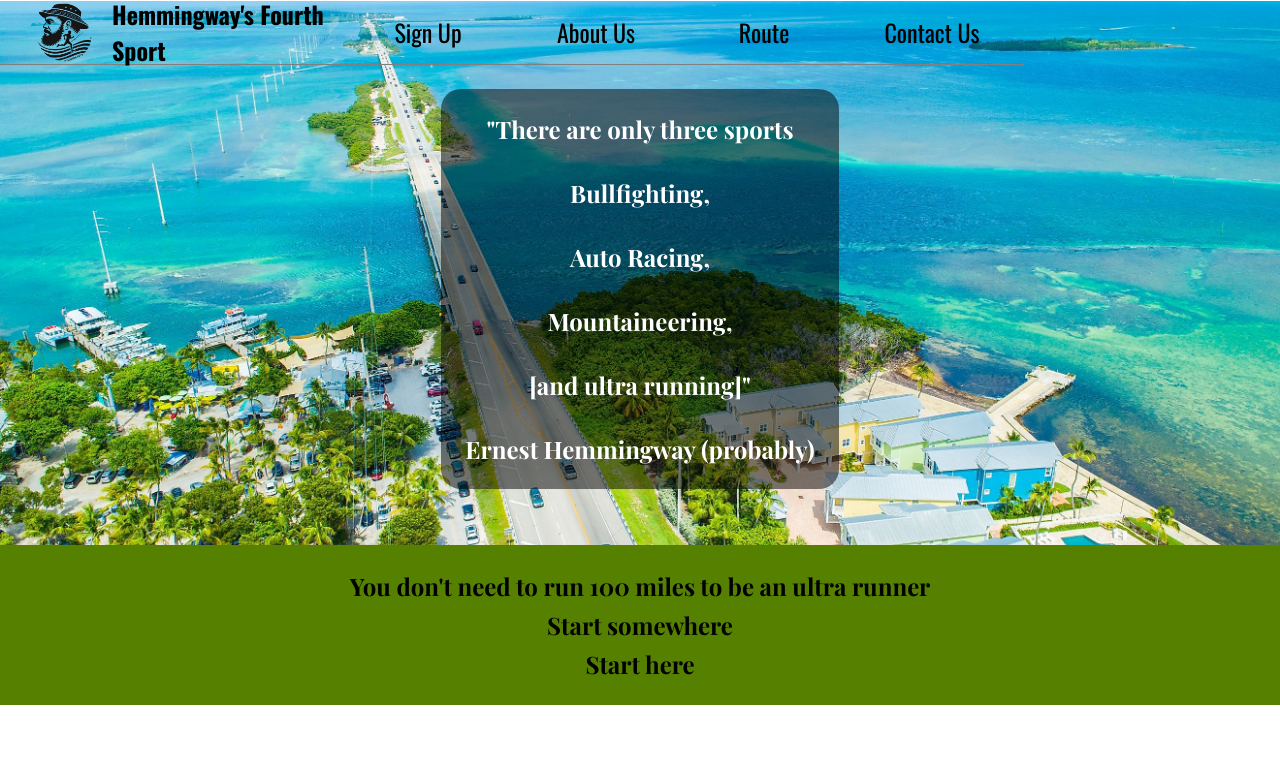
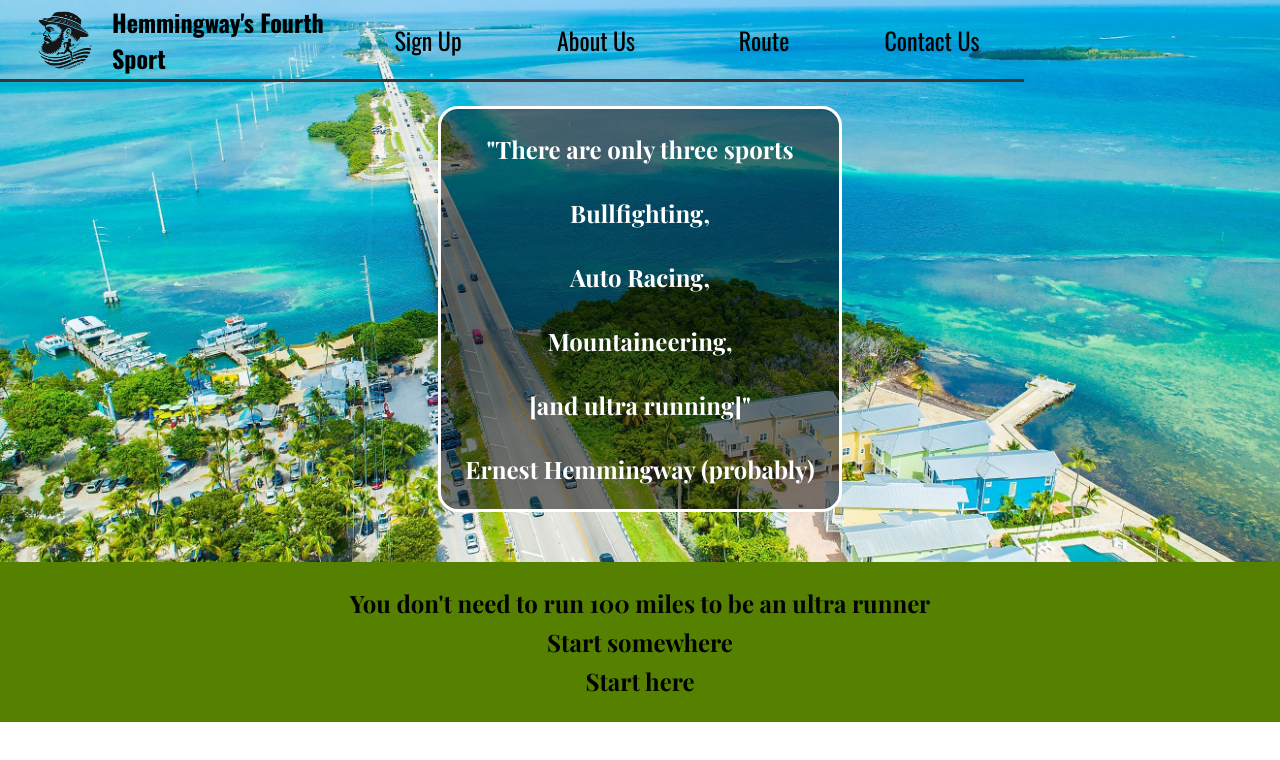
Before and after one commit to lespaul21-commits/hemmingway-ultra, a plain HTML site: page index.html in a window 1280 px wide. Drawn offline with nearby package versions, Linux system fonts and the light colour scheme; a web font is replaced by a local one.

Commit message:
Changed border to linerule, fixed margins, added quote border

```diff
--- a/Resources/styles.css
+++ b/Resources/styles.css
@@ -3,9 +3,12 @@
     padding: 0;
 }
 
-body {
+html, body {
     font-size: 16px;
     width: 100%;
+    top: 0;
+    margin: 0;
+    padding: 0;
 }
 
 nav {
@@ -15,11 +18,20 @@ nav {
     justify-content: space-between;
     width: 80%;
     height: 4.0rem;
-    background-color: none;
+    background-color: transparent;
     align-content: center;
-    border-bottom: solid gray 1px;
     z-index: 1;
     font-family: "Oswald";
+    margin: 0.475rem 0;
+}
+
+.redlinerule {
+    position: relative;
+    z-index: 10;
+    width: 80%;
+    height: .1875rem;
+    background: #373535;
+    border: 0;
 }
 
 #logo {
@@ -65,14 +77,20 @@ main {
     font-family: "Playfair Display";
 }
 
+#background {
+    position: relative;
+    height: 34rem;
+    width: 100%;
+    top: 0;
+    margin: 0;
+}
+
 main #background img{
     position: absolute;
-    height: 34rem;
+    height: 37rem;
     width: 100%;
     z-index: 0;
     object-fit: cover;
-    left: 0;
-    top: 0;
 }
 
 main #quote {
@@ -85,6 +103,7 @@ main #quote {
     gap: 2rem;
     background-color: rgba(0, 0, 0, 0.5);
     padding: 1.5rem;
+    border: solid white 0.1875rem;
     border-radius: 20px;
     top: 5.5rem;
 }
@@ -95,7 +114,7 @@ main #quote {
 }
 
 #motivation {
-    display: relative;
+    position: relative;
     background-color: #558000;
     width: 100%;
     height: 10rem;
--- a/index.html
+++ b/index.html
@@ -19,8 +19,10 @@
                 <a href="#">About Us</a>
                 <a href="#">Route</a>
                 <a href="#">Contact Us</a>
+
             </div>
         </nav>
+        <hr class="redlinerule">
         <main>
             <div id="background">
                 <img src="./Resources/background.jpg">
```
